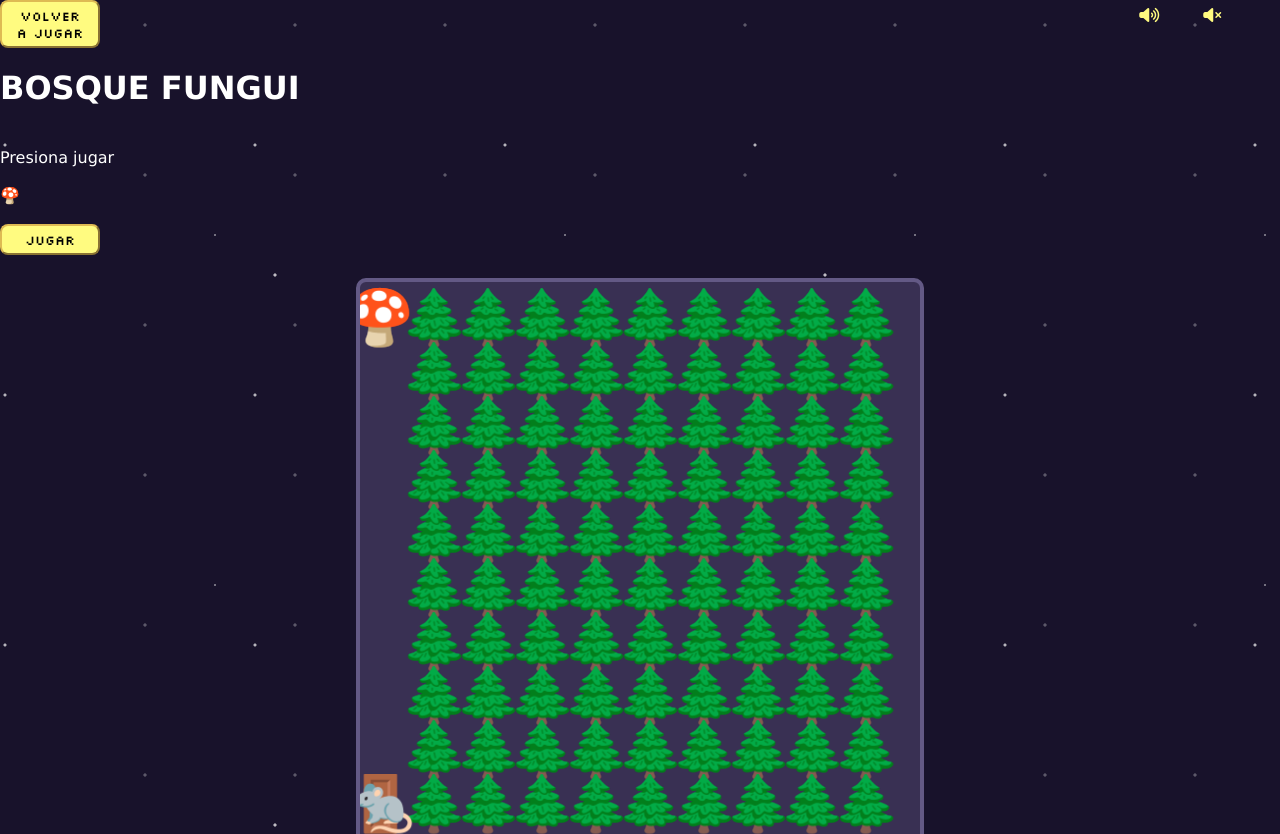
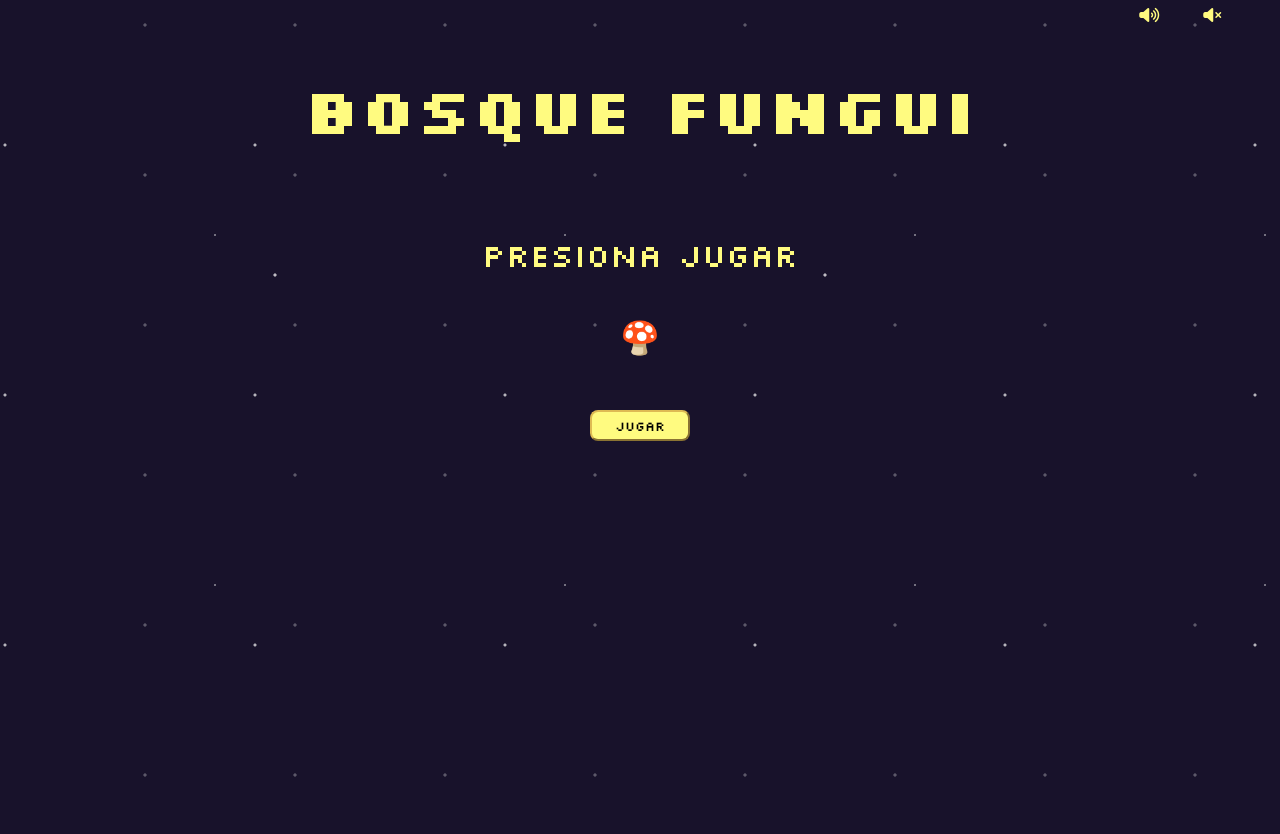
Before and after one commit to mriatorres/bosque-fungui-js, a plain HTML site: page index.html in a window 1280 px wide. Shown: the top 834 px of the page. After the commit the page ends 800 px from the top, so only its background shows below. Drawn offline with nearby package versions, Linux system fonts and the light colour scheme.

Commit message:
Se agregaron cambios a style.css

```diff
--- a/style.css
+++ b/style.css
@@ -149,6 +149,39 @@ i{
     font-size: 12px;
   }
 
+.inicio{
+  font-size: xx-large;
+  font-family: 'Silkscreen', cursive;
+  color: #fffb80;
+  display: grid;
+  justify-content: center;
+  align-items: center;
+  width: 100%;
+  height: max-content;
+}
+.texto{
+    place-self: center;
+}
+.emoji{
+    place-self: center;
+}
+.jugar{
+    place-self: center;
+
+}
+
+.volverJugar{
+    display: grid;
+    justify-content: center;
+    align-items: center;
+    width: 100%;
+    height: max-content;
+    position: absolute;
+    margin-top: 10%;
+}
+.inactive{
+    display: none;
+}
 @media (max-width: 440px) {
     button {
         margin-top: 25px;
```
